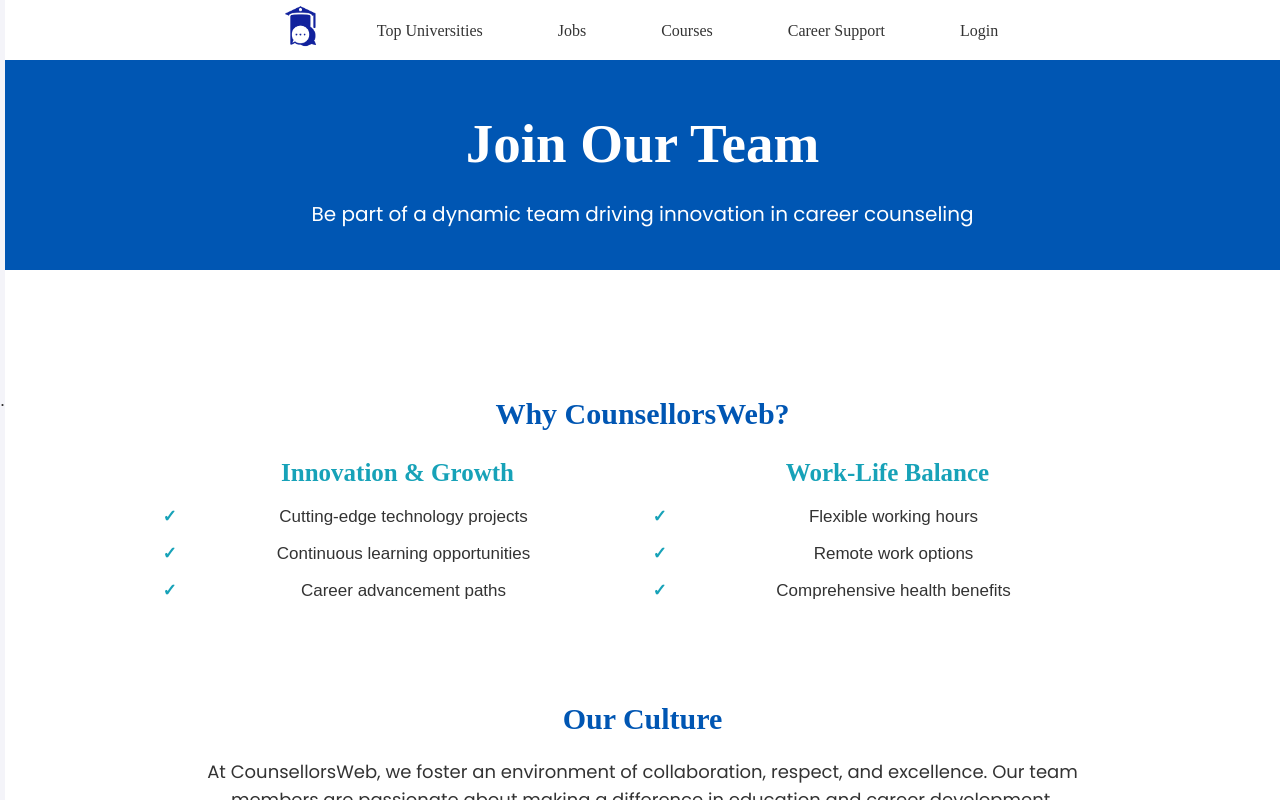
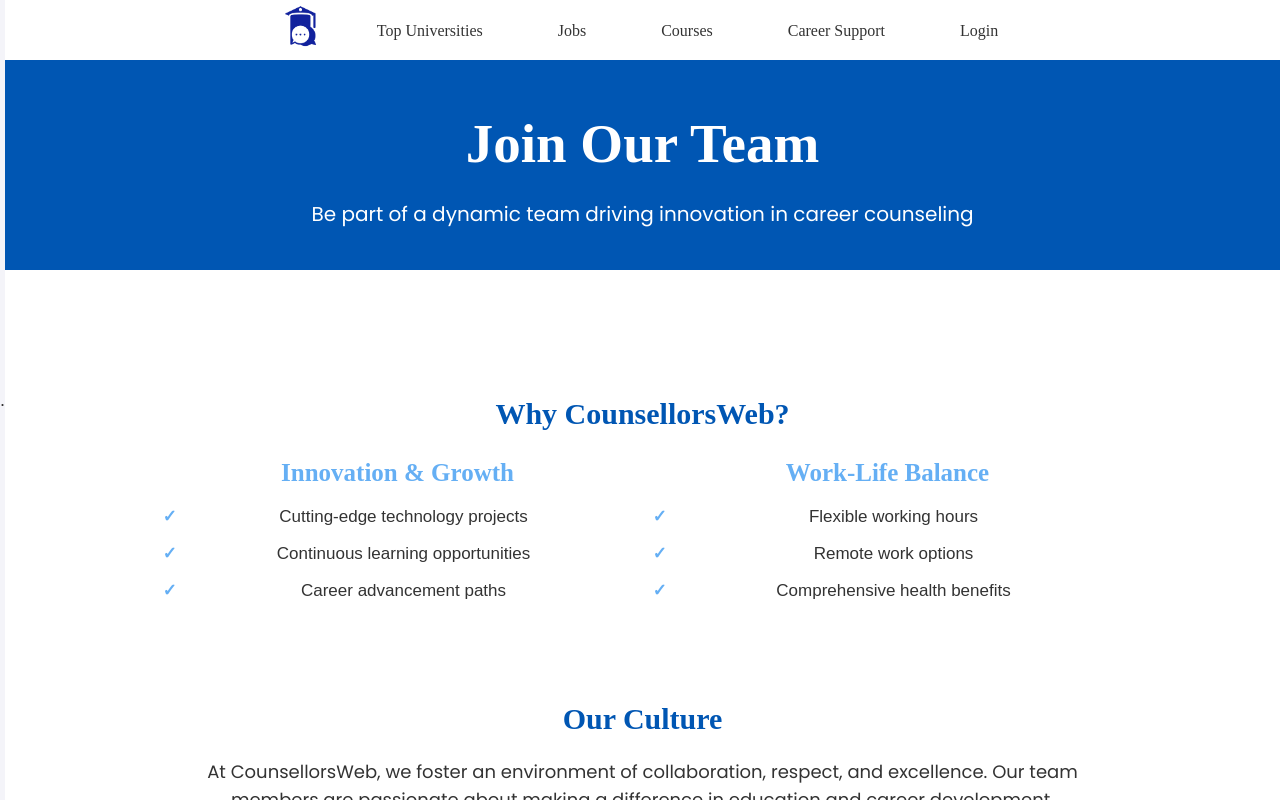
Before and after one commit to Counselllor/Counsellor-Web, a React (Vite) app: page /join-us in a window 1280 px wide. Built offline with nearby package versions, Linux system fonts and the light colour scheme; a web font is replaced by a local one.

Commit message:
updated color palette

```diff
--- a/src/components/Joinus/Joinus.css
+++ b/src/components/Joinus/Joinus.css
@@ -1,6 +1,6 @@
 :root {
   --primary-color: #0056b3;
-  --secondary-color: #17a2b8;
+  --secondary-color: #65aff4;
   --text-color: #333;
   --background-color: #f8f9fa;
   --card-background: #ffffff;
```
